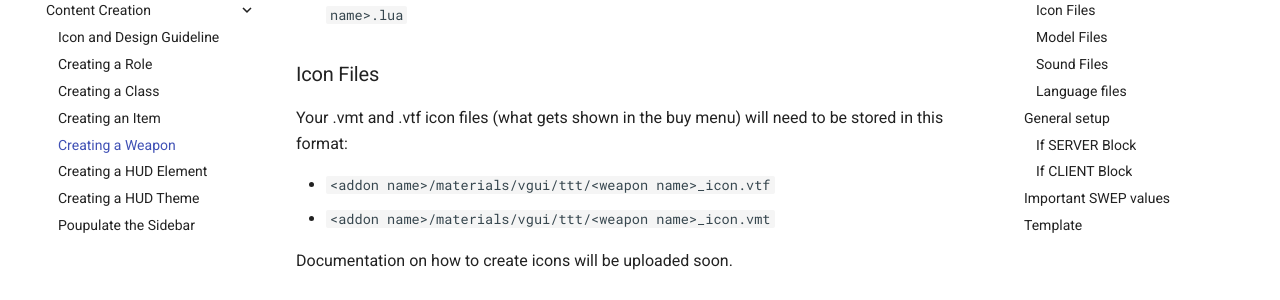
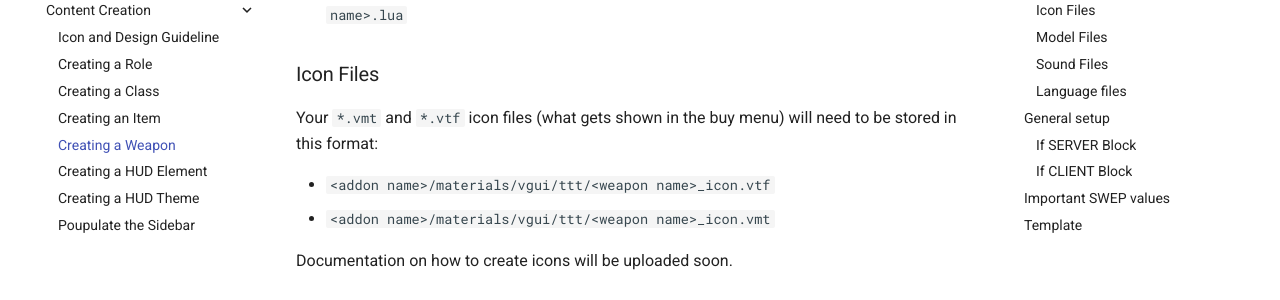
Before and after one commit to TTT-2/docs, an MkDocs documentation site: the page built from docs/developers/content-creation/creating-a-weapon.md, in a window 1280 px wide and 900 px high, scrolled down 515 px. Shown: the part 152-452 px from the top of the window. Built offline with MkDocs 1.6.1 and Material for MkDocs 9.7.7, drawn with Linux system fonts in a browser that asks for light colours; comment, search, counter and statistics services are not loaded.

Commit message:
Update docs/developers/content-creation/creating-a-weapon.md
Co-authored-by: Tim Goll <tim@timgoll.de>

```diff
--- a/docs/developers/content-creation/creating-a-weapon.md
+++ b/docs/developers/content-creation/creating-a-weapon.md
@@ -15,7 +15,7 @@ Your weapon's lua file must be in this format:
 
 ### Icon Files
 
-Your .vmt and .vtf icon files (what gets shown in the buy menu) will need to be stored in this format:
+Your `*.vmt` and `*.vtf` icon files (what gets shown in the buy menu) will need to be stored in this format:
 
 * `<addon name>/materials/vgui/ttt/<weapon name>_icon.vtf`
 * `<addon name>/materials/vgui/ttt/<weapon name>_icon.vmt`
```
